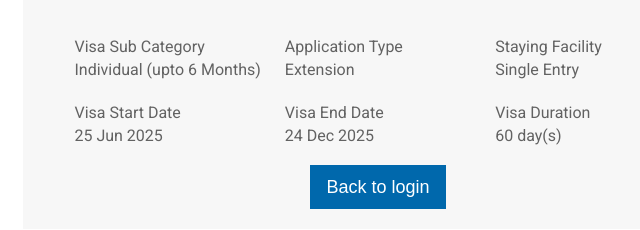
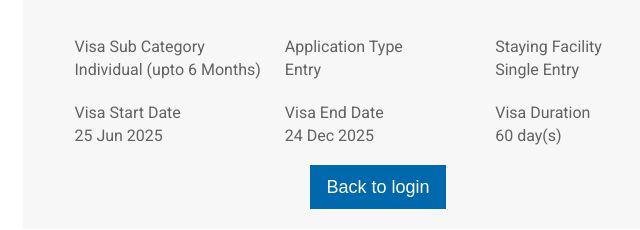
Before and after one commit to e-visas/verifyZ, a plain HTML site: page index.html in a window 1280 px wide. Shown: the part 505-735 px from the top of the page, 262-902 px from the left. Drawn offline with Linux system fonts and the light colour scheme.

Commit message:
local changes

```diff
--- a/index.html
+++ b/index.html
@@ -276,7 +276,7 @@
                 </div>
                 <div class="grid-item pair">
                     <div class="label">Application Type</div>
-                    <div class="value">Extension</div>
+                    <div class="value">Entry</div>
                 </div>
                 <div class="grid-item pair">
                     <div class="label">Staying Facility</div>
```
